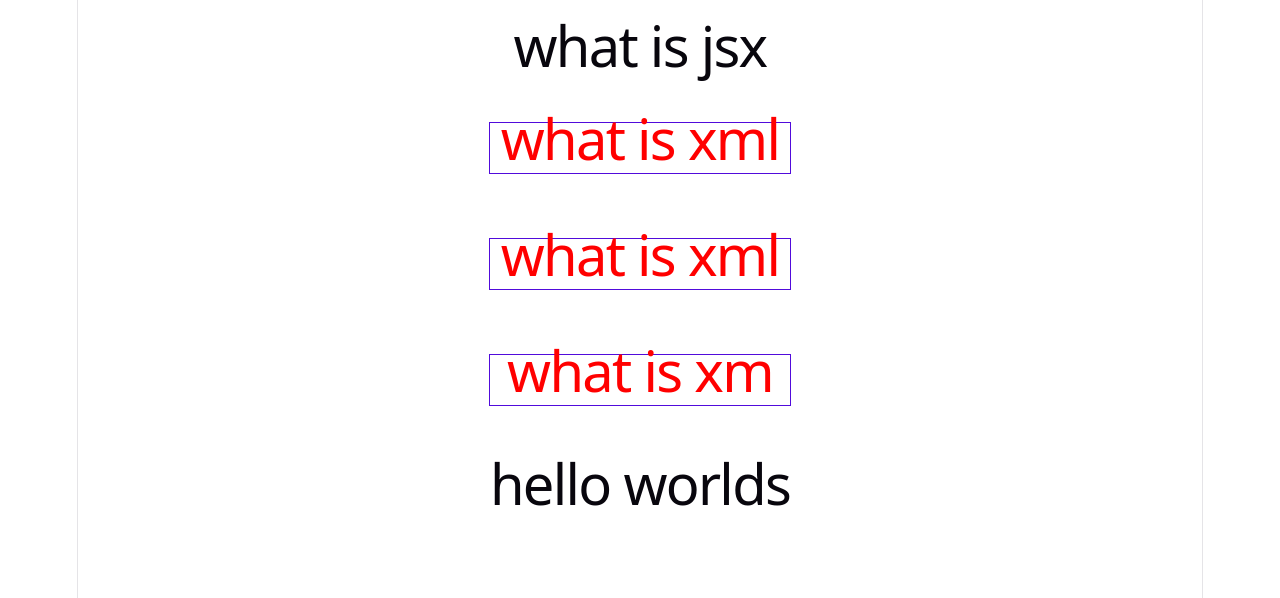
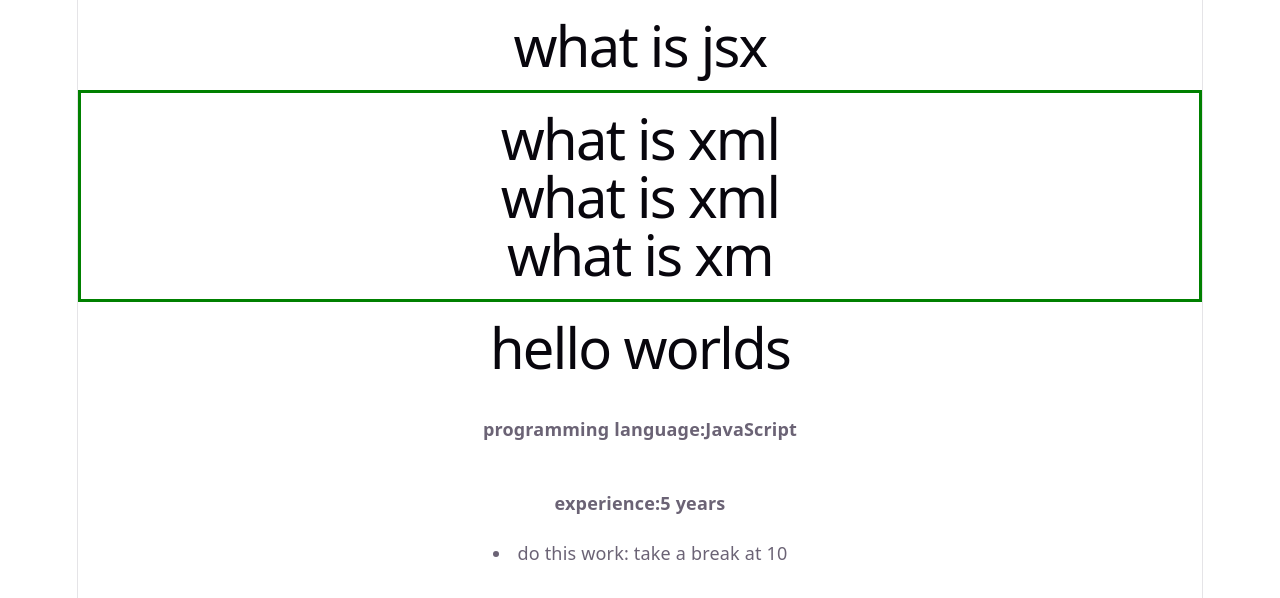
Before and after one commit to azaharuddinakash561-sky/javascript, a React (Vite) app in the folder moudle 27/my-newWeb-app/: page / in a window 1280 px wide. Shown: the top 598 px of the page. Built offline with nearby package versions, Linux system fonts and the light colour scheme.

Commit message:
tsx and javascript some functionality

```diff
--- a/moudle 27/my-newWeb-app/src/App.tsx
+++ b/moudle 27/my-newWeb-app/src/App.tsx
@@ -1,3 +1,4 @@
+import Todo from './Todo';
 import './App.css'
 
 function App() {
@@ -7,12 +8,19 @@ function App() {
     <h1>what is jsx</h1>
     <Gadgets></Gadgets>
     <Hello></Hello>
+    <Devloper language="JavaScript" experience="5 years"/>
+    <Todo task="take a break" time={10} />
     </>
   )
 }
 function Gadgets() {
+
+
+  const gadGets = {
+    border: "3px solid green"
+  }
   return(
-    <div className='hello'>
+    <div style={gadGets}>
       <h1>what is xml</h1>
   <h1>what is xml</h1>
   <h1>what is xm</h1>
@@ -26,4 +34,15 @@ function Hello(){
     </>
   )
 }
+
+function Devloper(props){
+  return(
+    <>
+    <div className='student hello'>
+    <h4>programming language:{props.language}</h4>
+    <h4>experience:{props.experience}</h4>
+    </div>
+    </>
+  )
+}
 export default App
--- /dev/null
+++ b/moudle 27/my-newWeb-app/src/Todo.tsx
@@ -0,0 +1,17 @@
+interface TodoProps {
+    task: string;
+    time?: number;
+}
+
+function Todo(props: TodoProps) {
+    // const {task, time} = props;
+    return(
+
+        <li>do this work: {props.task} at {props.time} </li>
+    )
+}
+
+export default Todo;
+
+
+// const {task, time} = {task: "take a break", time: "10"};
```
